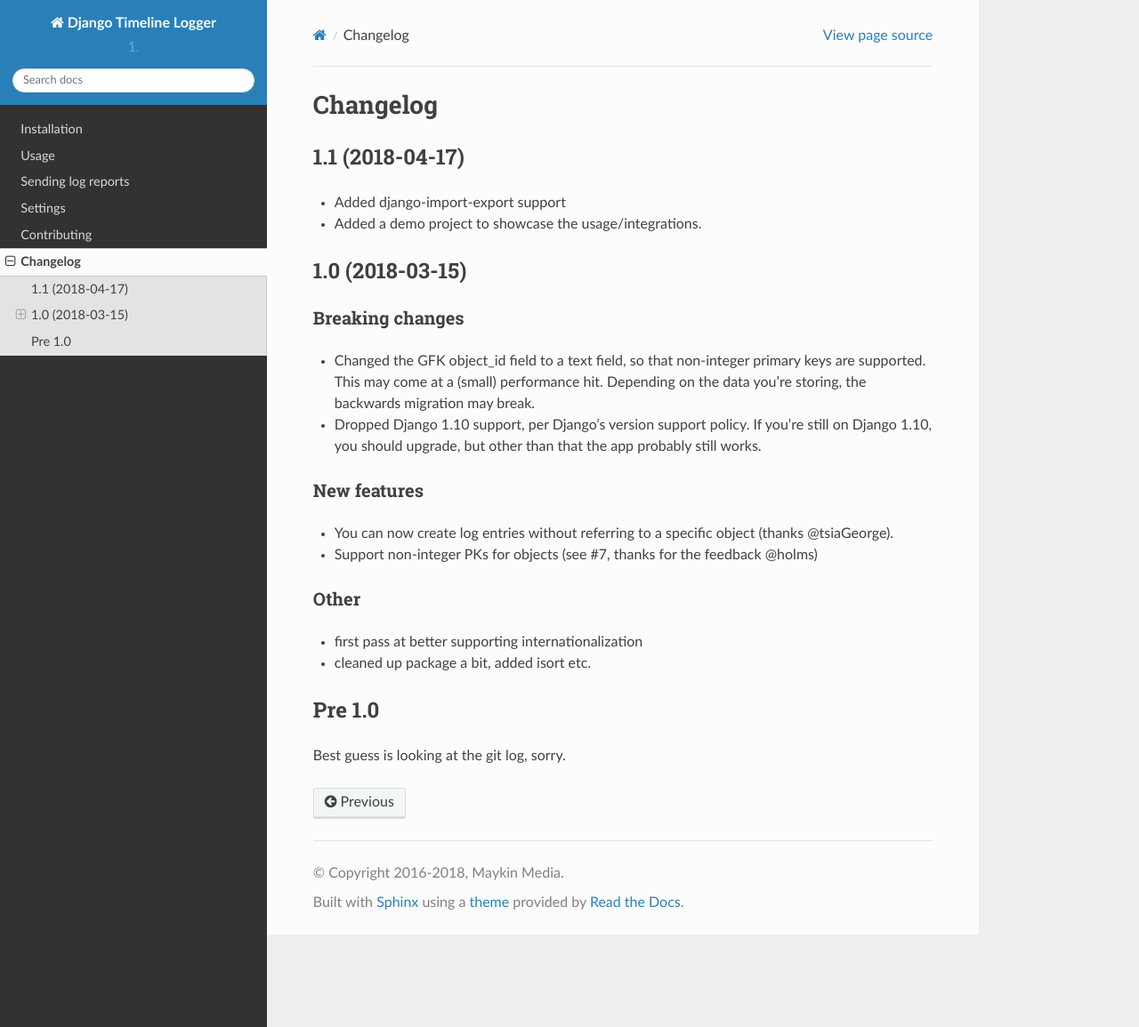
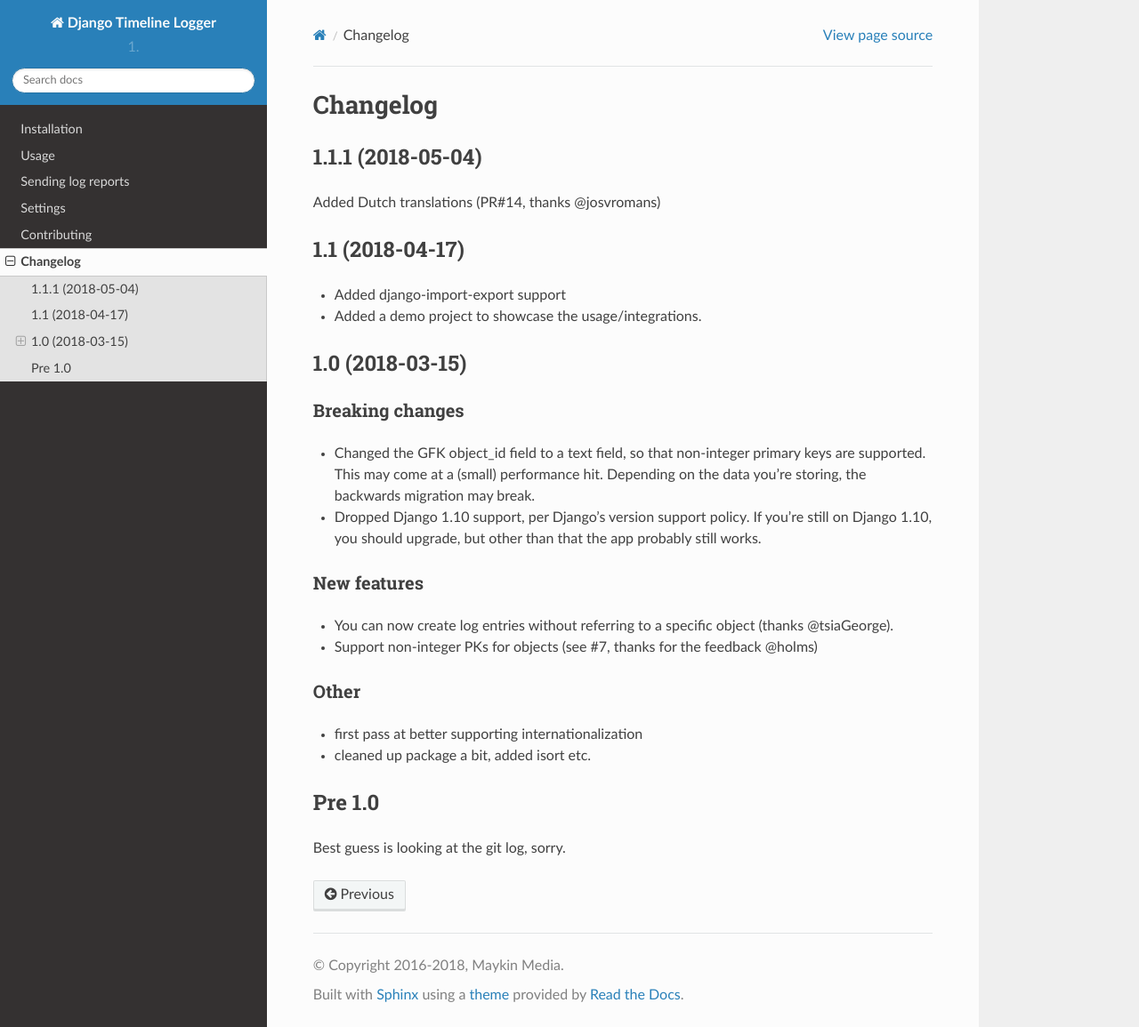
Before and after one commit to maykinmedia/django-timeline-logger, a Sphinx documentation site: the page built from docs/changelog.rst, in a window 1280 px wide and 1155 px high. Shown: the whole window at 89% size. Built offline with Sphinx 7.4.7 and the Read the Docs theme 2.0.0, drawn with Linux system fonts in a browser that asks for light colours.

Commit message:
bump version, update changelog

```diff
--- a/docs/changelog.rst
+++ b/docs/changelog.rst
@@ -1,6 +1,11 @@
 =========
 Changelog
 =========
+
+1.1.1 (2018-05-04)
+==================
+
+Added Dutch translations (PR#14, thanks @josvromans)
 
 1.1 (2018-04-17)
 ================
--- a/setup.py
+++ b/setup.py
@@ -14,7 +14,7 @@ with open(path.join(here, 'README.rst'), encoding='utf-8') as f:
 
 setup(
     name='django-timeline-logger',
-    version='1.1',
+    version='1.1.1',
     description='Generic event logger for Django models.',
     long_description=long_description,
     author='Maykin Media',
```
